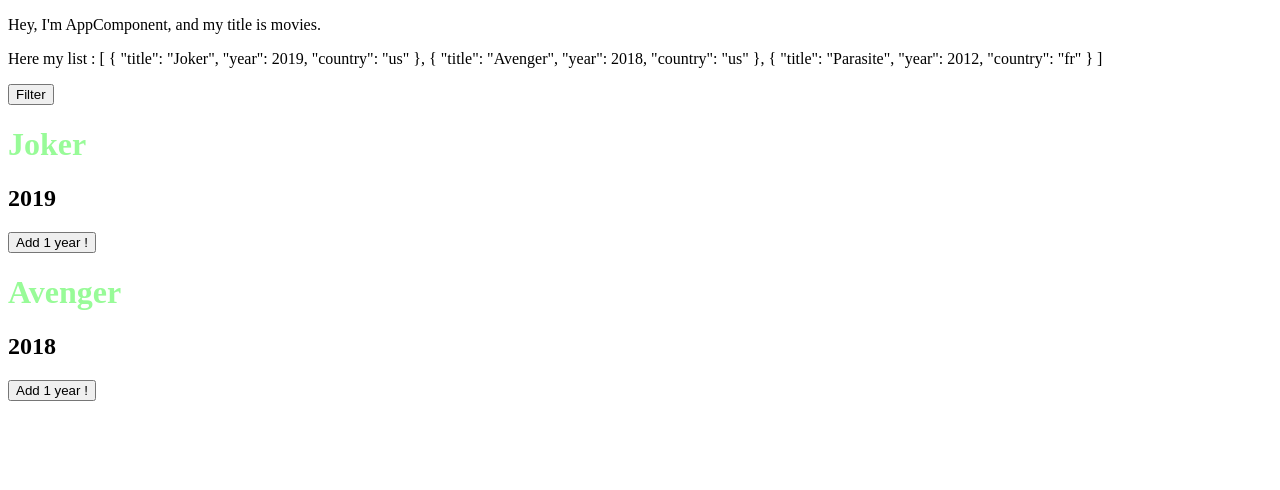
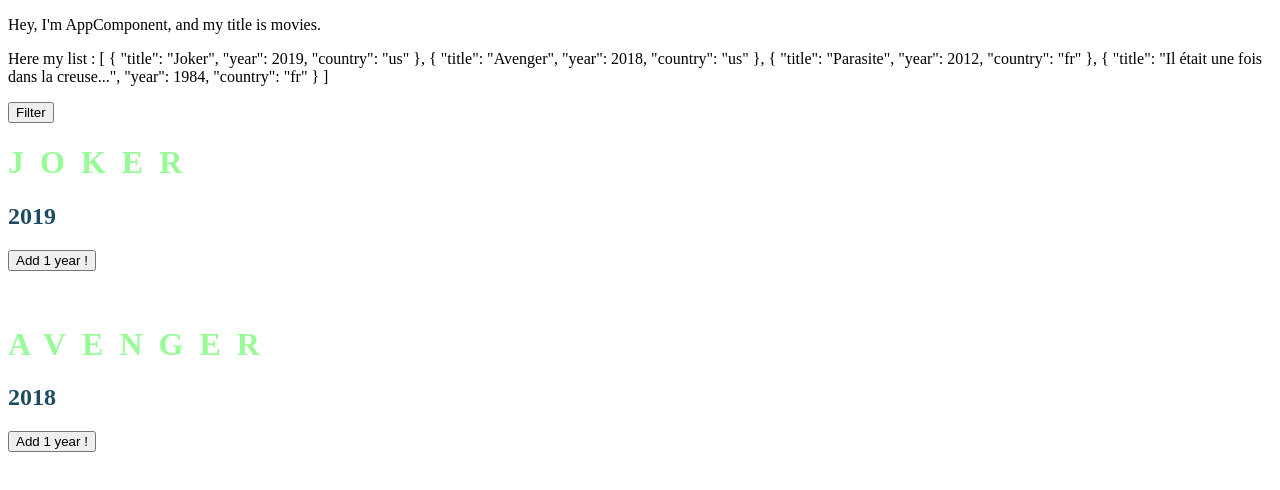
Before and after one commit to Angkna/CinemaFinal, an Angular app: page / in a window 1280 px wide. Shown: the top 490 px of the page. Built offline with nearby package versions, Linux system fonts and the light colour scheme.

Commit message:
scss added

```diff
--- a/src/app/app.component.html
+++ b/src/app/app.component.html
@@ -4,7 +4,7 @@
 <button (click)="toggleCountry()">Filter</button>
 
 <div *ngFor="let movie of movies">
-  <div *ngIf="movie.country == defaultcountry">
+  <div class='movie' *ngIf="movie.country == defaultcountry">
     <h1 [ngClass]="{'old' : movie.year < 2020, 'title': true }">{{ movie.title }}</h1>
     <h2>{{ movie.year }}</h2>
     <button
--- a/src/app/app.component.scss
+++ b/src/app/app.component.scss
@@ -2,6 +2,20 @@
     color: palegreen;
 }
 
-.title {
-    font-size: 32px;
+$default-font-color : hsl(200, 52%, 25%);
+div {
+    color: $default-font-color;
+    &.movie{
+        min-width: 20em;
+        width: auto;
+        min-height: 10em;
+        height: auto;
+
+        h1 {
+            &.title{
+                letter-spacing: 0.5em;
+                text-transform: uppercase;
+            }
+        }
+    }
 }
--- a/src/app/app.component.ts
+++ b/src/app/app.component.ts
@@ -24,6 +24,11 @@
       title: 'Parasite',
       year: 2012,
       country: 'fr'
+    },
+    {
+      title: 'Il était une fois dans la creuse...',
+      year: 1984,
+      country: 'fr'
     }
   ];
 
```
